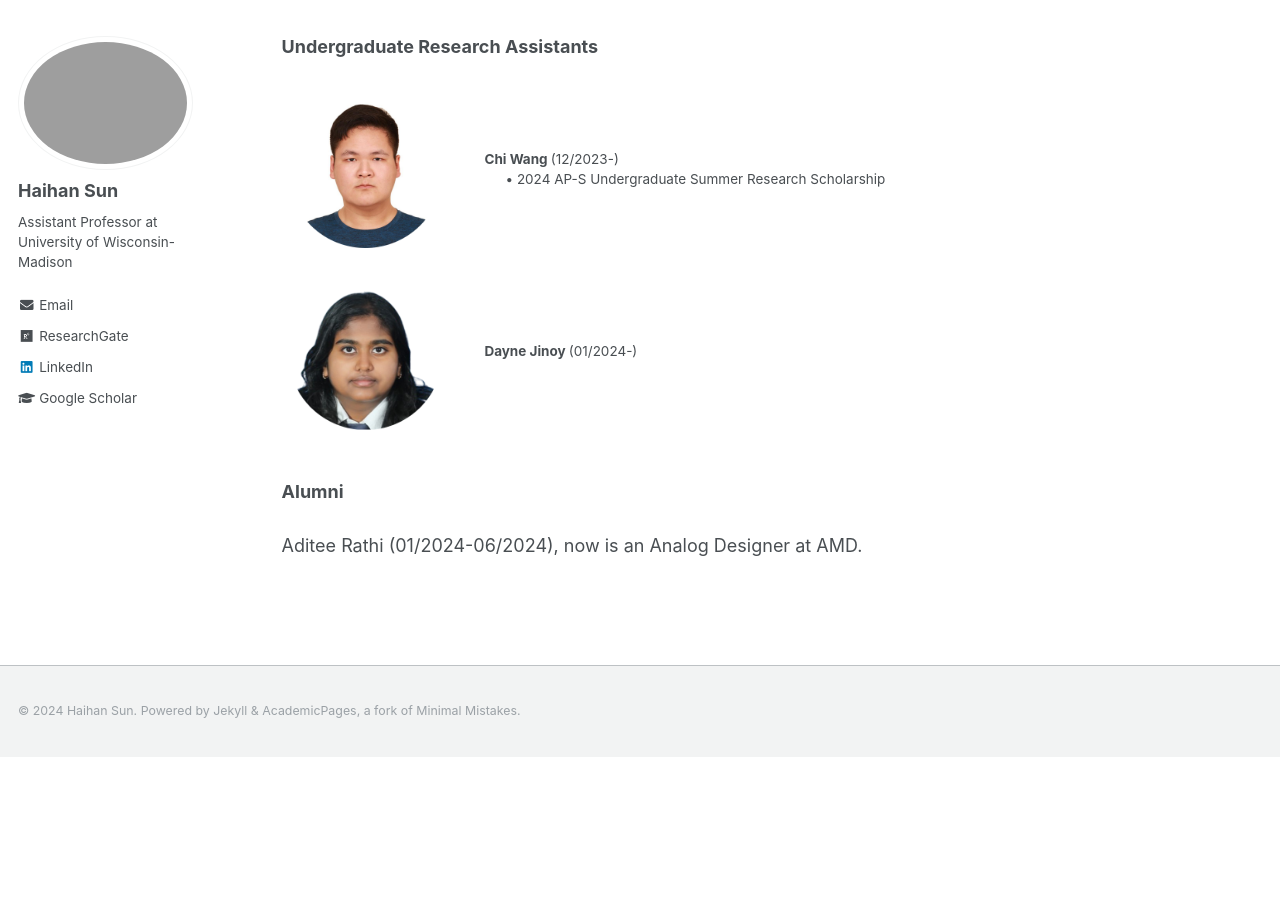
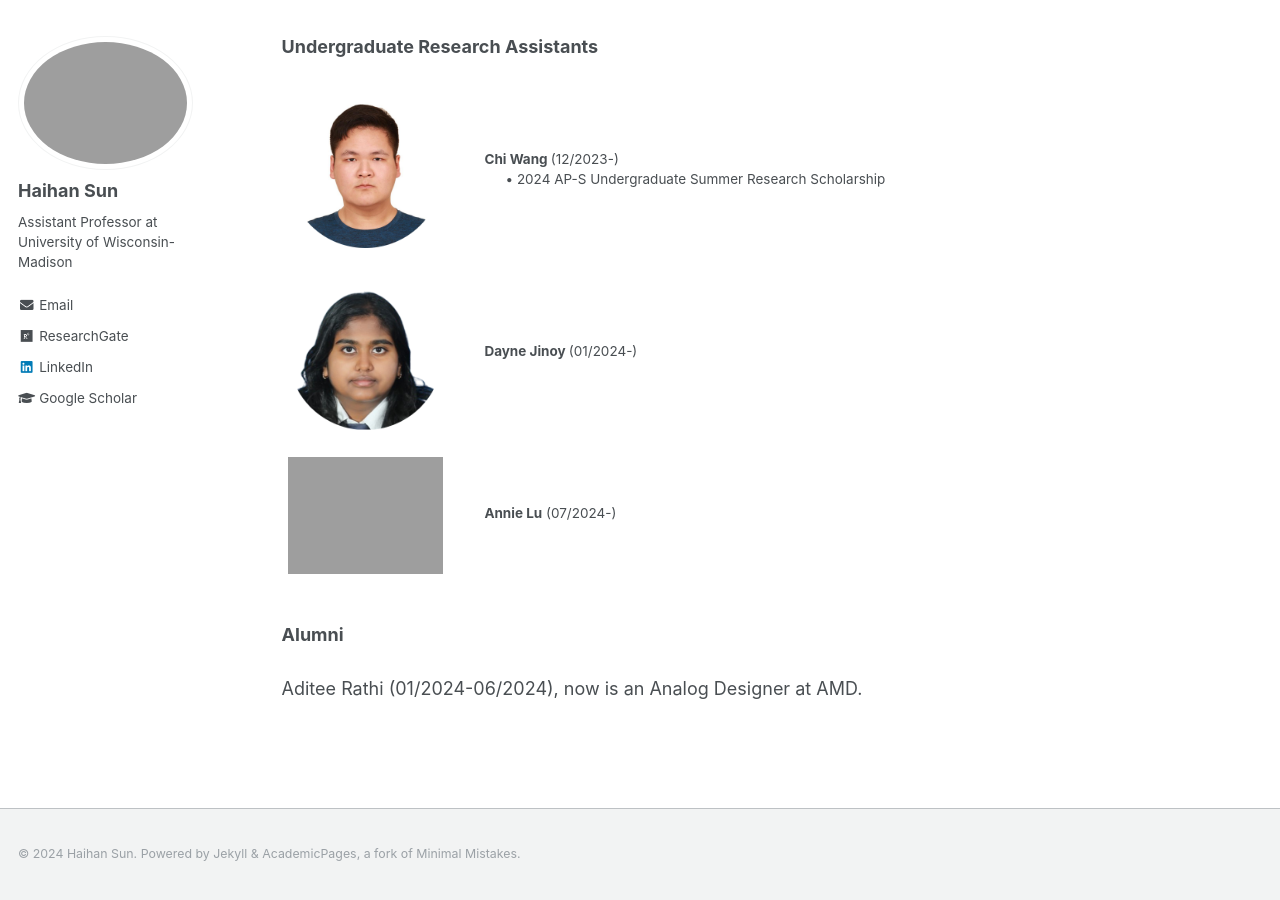
Before and after one commit to Haihan-Sun/Haihan-Sun.github.io, a Jekyll site: the page built from _pages/group.html, in a window 1280 px wide and 900 px high, scrolled down 886 px. Built offline with Jekyll 4.4.1, drawn with Linux system fonts in a browser that asks for light colours; before the commit the page ends 1643 px from its top, so only the background shows below that.

Commit message:
Update group.html

```diff
--- a/_pages/group.html
+++ b/_pages/group.html
@@ -80,6 +80,15 @@ author_profile: true
  </tr>
 </table>
 
+<table class="imgtable">
+  <tr>
+    <td style = "width:20%">
+      <img src="https://haihan-sun.github.io/_pages/images/Annie.png" width="155" >&nbsp;
+    </td>
+  <td align="left"><p><b>Annie Lu</b> (07/2024-) <br />
+    </td>
+ </tr>
+</table>
 <br>
 
 <b>Alumni</b> <br>
```
